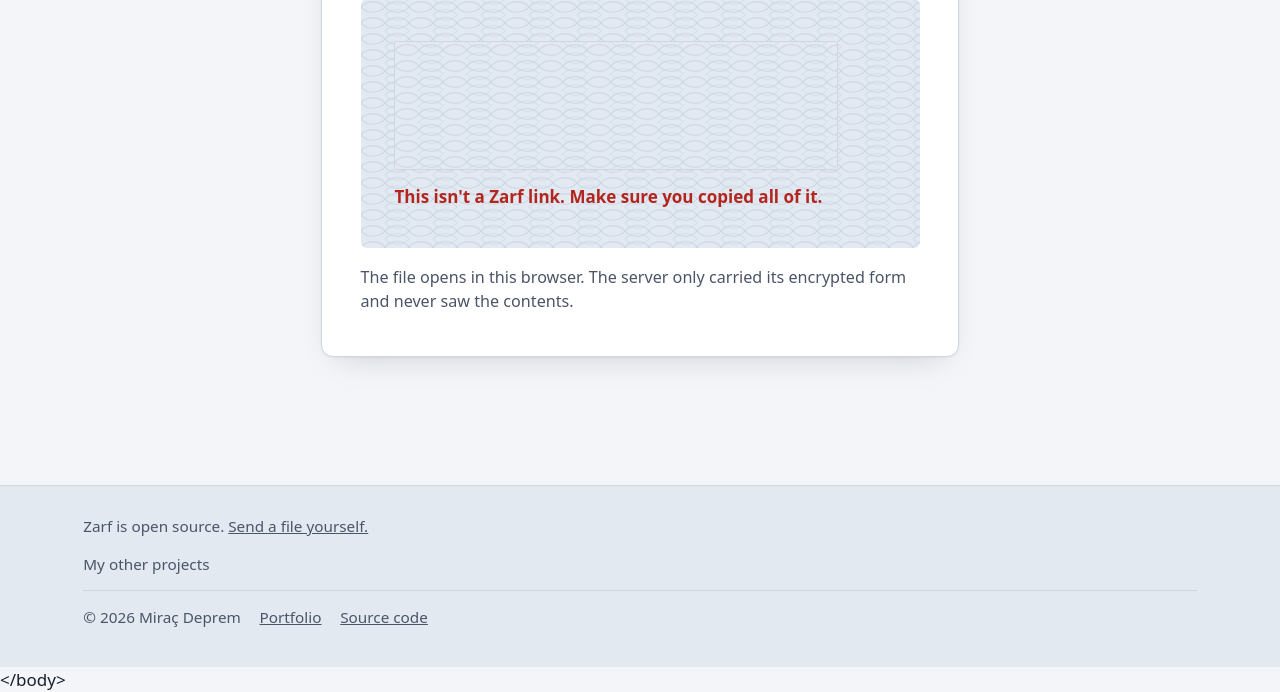
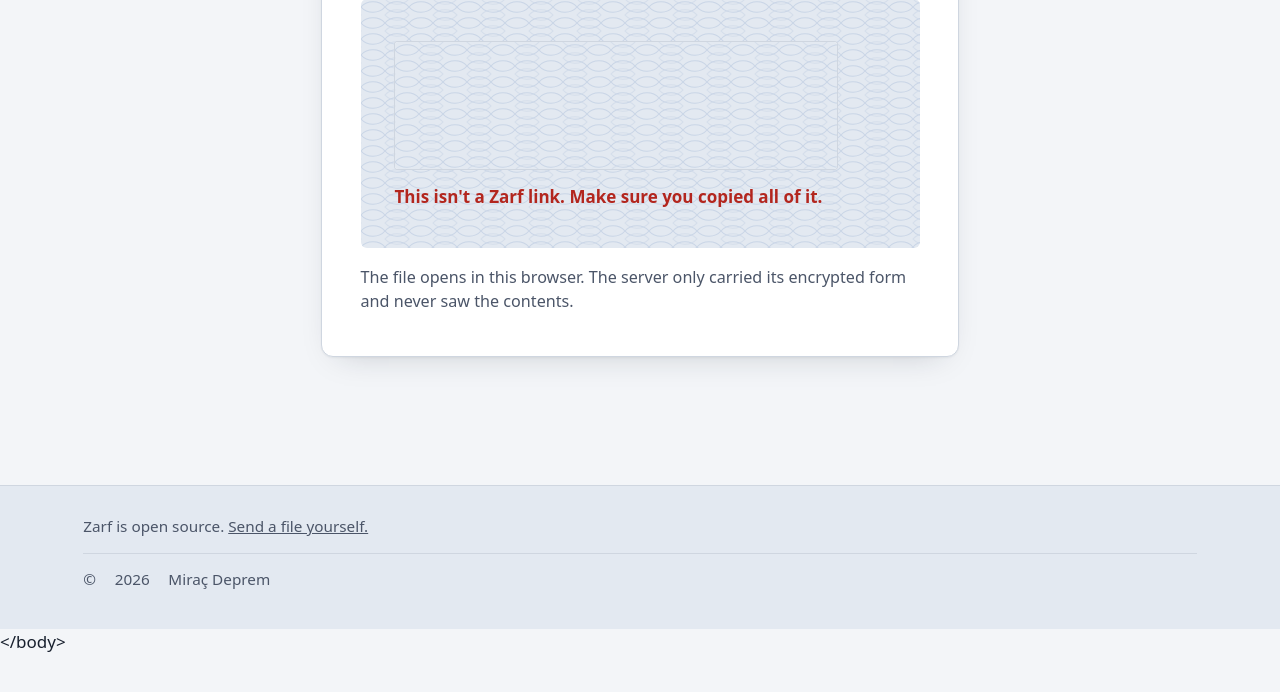
Before and after one commit to MrcDprm/zarf-file-share, a website built with Vite: page web/d.html in a window 1280 px wide. Shown: the part 255-947 px from the top of the page. After the commit the page ends 910 px from the top, so only its background shows below. Built offline with nearby package versions, Linux system fonts and the light colour scheme; a web font is replaced by a local one.

Commit message:
chore(footer): show only owner and current year

```diff
--- a/web/d.html
+++ b/web/d.html
@@ -60,15 +60,7 @@
     <footer class="foot">
       <div class="foot__inner">
           <p class="foot__note"><span data-i18n="foot.text">Zarf açık kaynaklıdır.</span> <a href="/" data-i18n="recv.own">Sen de bir dosya gönder.</a></p>
-          <!-- Every live project links to the others; this one is marked as the current page. -->
-          <nav class="foot__projects" aria-label="Projelerim" data-i18n-aria="foot.projects">
-            <a href="https://www.miracdeprem.com/projects" data-i18n="foot.otherProjects">Diğer projelerim</a>
-          </nav>
-          <p class="foot__meta">
-            <span>© 2026 Miraç Deprem</span>
-            <a href="https://www.miracdeprem.com" data-i18n="foot.portfolio">Portfolyo</a>
-            <a href="https://github.com/MrcDprm/zarf-file-share" data-i18n="foot.source">Kaynak kodu</a>
-          </p>
+          <p class="foot__meta">© <span data-year>2026</span> Miraç Deprem</p>
       </div>
     </footer>
     <script type="module" src="/src/receive.ts"></script>
--- a/web/src/i18n.ts
+++ b/web/src/i18n.ts
@@ -230,10 +230,6 @@
   "cmd.encrypt": "Dosyayı hiçbir yere göndermeden rapor.pdf.zarf olarak şifreler ve açacak anahtarı yazar.",
   "cmd.decrypt.code": "zarf decrypt rapor.pdf.zarf",
   "cmd.decrypt": "Şifreli dosyayı anahtarıyla açar; anahtarı sorar, yazdıkların ekranda görünmez.",
-  "foot.projects": "Projelerim",
-  "foot.otherProjects": "Diğer projelerim",
-  "foot.portfolio": "Portfolyo",
-  "foot.source": "Kaynak kodu",
   "how.title": "Nasıl çalışır",
   "how.1.title": "Dosyanı seç",
   "how.1.text": "Link ile gönder, birinden dosya iste ya da karşındakine kısa bir kod söyle.",
@@ -504,10 +500,6 @@
   "cmd.encrypt": "Encrypts the file into report.pdf.zarf without sending it anywhere, and prints the key that opens it.",
   "cmd.decrypt.code": "zarf decrypt report.pdf.zarf",
   "cmd.decrypt": "Opens an encrypted file with its key; it asks for the key and nothing you type is shown.",
-  "foot.projects": "My projects",
-  "foot.otherProjects": "My other projects",
-  "foot.portfolio": "Portfolio",
-  "foot.source": "Source code",
   "how.title": "How it works",
   "how.1.title": "Choose a file",
   "how.1.text": "Send a link, ask someone for files, or read a short code to the person next to you.",
@@ -578,6 +570,7 @@
   // The home page has its own address per language; the receive pages have neither tag.
   document.querySelector('meta[name="description"]')?.setAttribute("content", t("meta.description"));
   document.querySelector('link[rel="canonical"]')?.setAttribute("href", `${location.origin}/${lang === "en" ? "?lang=en" : ""}`);
+  root.querySelectorAll<HTMLElement>("[data-year]").forEach((el) => (el.textContent = String(new Date().getFullYear())));
   root.querySelectorAll<HTMLElement>("[data-i18n]").forEach((el) => (el.textContent = t(el.dataset.i18n as Key)));
   root.querySelectorAll<HTMLElement>("[data-i18n-placeholder]").forEach((el) => el.setAttribute("placeholder", t(el.dataset.i18nPlaceholder as Key)));
   root.querySelectorAll<HTMLElement>("[data-i18n-aria]").forEach((el) => el.setAttribute("aria-label", t(el.dataset.i18nAria as Key)));
```
Also changed, not shown: web/index.html (+1 -9 lines), web/r.html (+1 -9 lines).
